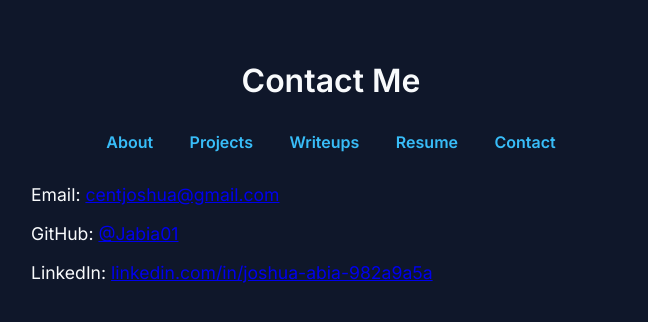
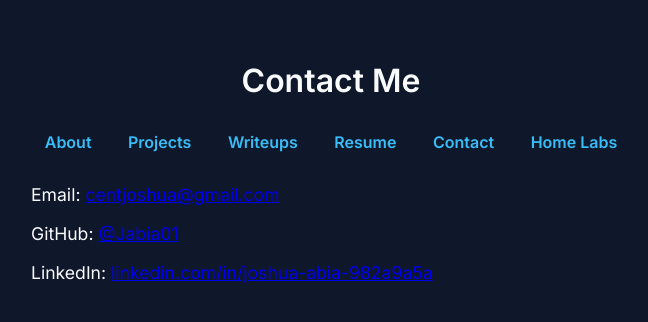
Before and after one commit to Jabia01/Portfolio, a plain HTML site: page contact.html in a window 1280 px wide. Shown: the whole page, without its empty margins (309-957 px from the left). Drawn offline with Linux system fonts and the light colour scheme.

Commit message:
Update contact.html

```diff
--- a/contact.html
+++ b/contact.html
@@ -21,7 +21,9 @@
   <a href="/Portfolio/writeups.html">Writeups</a>
   <a href="/Portfolio/resume.html">Resume</a>
   <a href="/Portfolio/contact.html">Contact</a>
+  <a href="/Portfolio/homelabs.html">Home Labs</a>
 </nav>
+
 
   <div class="contact-info">
     <p>Email: <a href="mailto:centjoshua@gmail.com">centjoshua@gmail.com</a></p>
```
Lines whose indentation alone changed are shown as unchanged.
